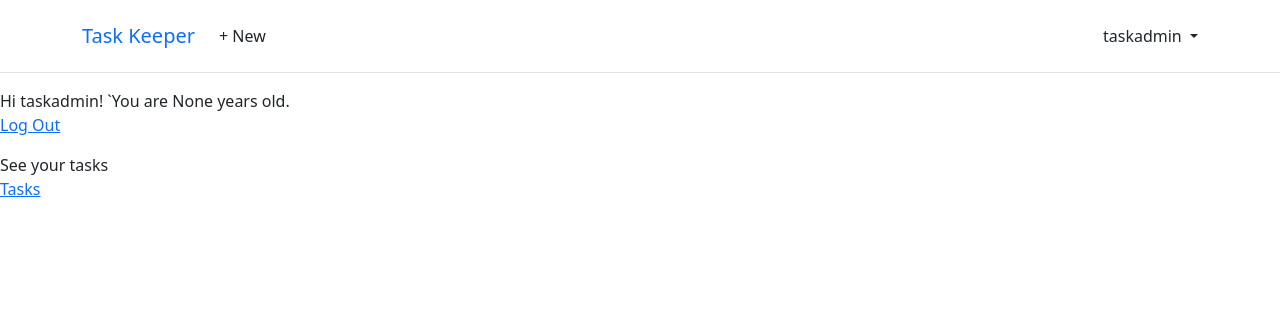
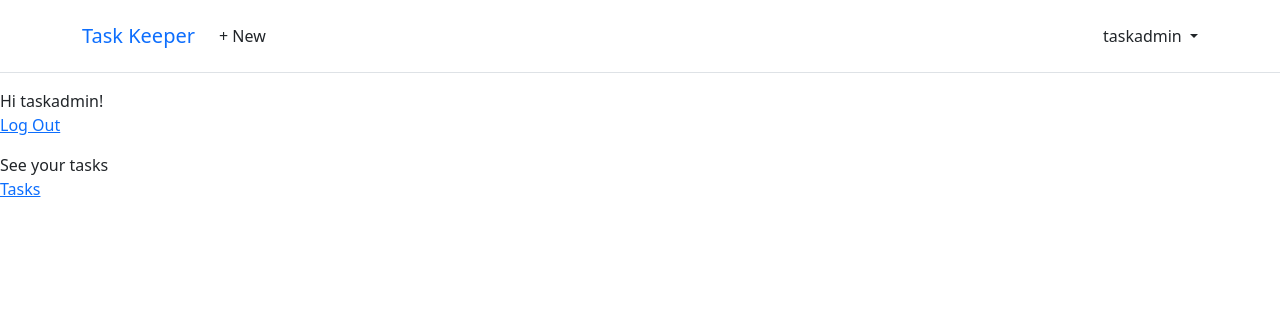
Before and after one commit to Dolapo001/task-keeper, a Django app: page / in a window 1280 px wide. Shown: the top 333 px of the page. Run offline with Django 4.2, Linux system fonts and the light colour scheme; a user stored in the database is signed in.

Commit message:
working on a to do app

```diff
--- a/templates/home.html
+++ b/templates/home.html
@@ -4,7 +4,11 @@
 {% block content %}
 {% if user.is_authenticated %}
     Hi {{ user.username }}!
-    `You are {{ user.age }} years old.
+    {% if user.age %}
+    You are {{ user.age }} years old.
+    {% else %}
+
+    {% endif %}
     <p><a href="{% url 'logout' %}">Log Out</a></p>
     See your tasks <p><a href="{% url 'tasks' %}">Tasks</a></p>
 
```
Also changed, not shown: db.sqlite3.
